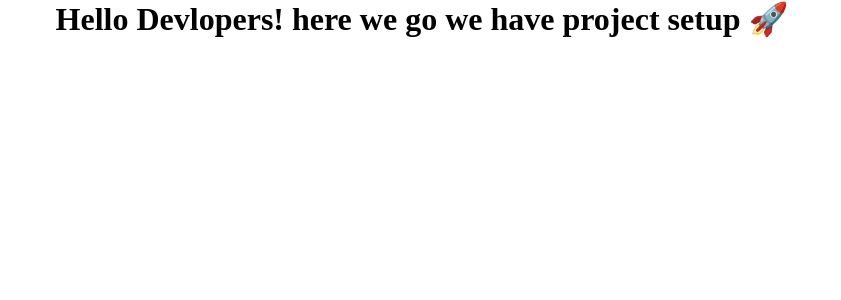
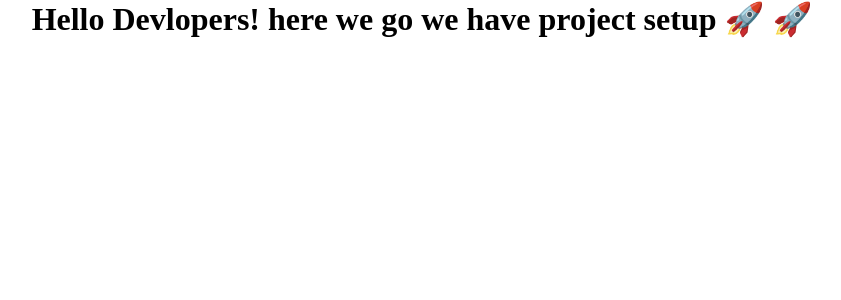
Before and after one commit to Laxman37/react-setup, a React (Create React App) app: page / in a window 1280 px wide. Shown: the top 300 px of the page, without its empty margins (218-1059 px from the left). Built offline with nearby package versions, Linux system fonts and the light colour scheme.

Commit message:
added the one more rocket emoji

```diff
--- a/src/App.js
+++ b/src/App.js
@@ -1,8 +1,9 @@
-
 function App() {
   return (
     <div className="App">
-     <h1 style={{textAlign:"center"}}>Hello Devlopers! here we go we have project setup 🚀 </h1>
+      <h1 style={{ textAlign: "center" }}>
+        Hello Devlopers! here we go we have project setup 🚀 🚀
+      </h1>
     </div>
   );
 }
```
